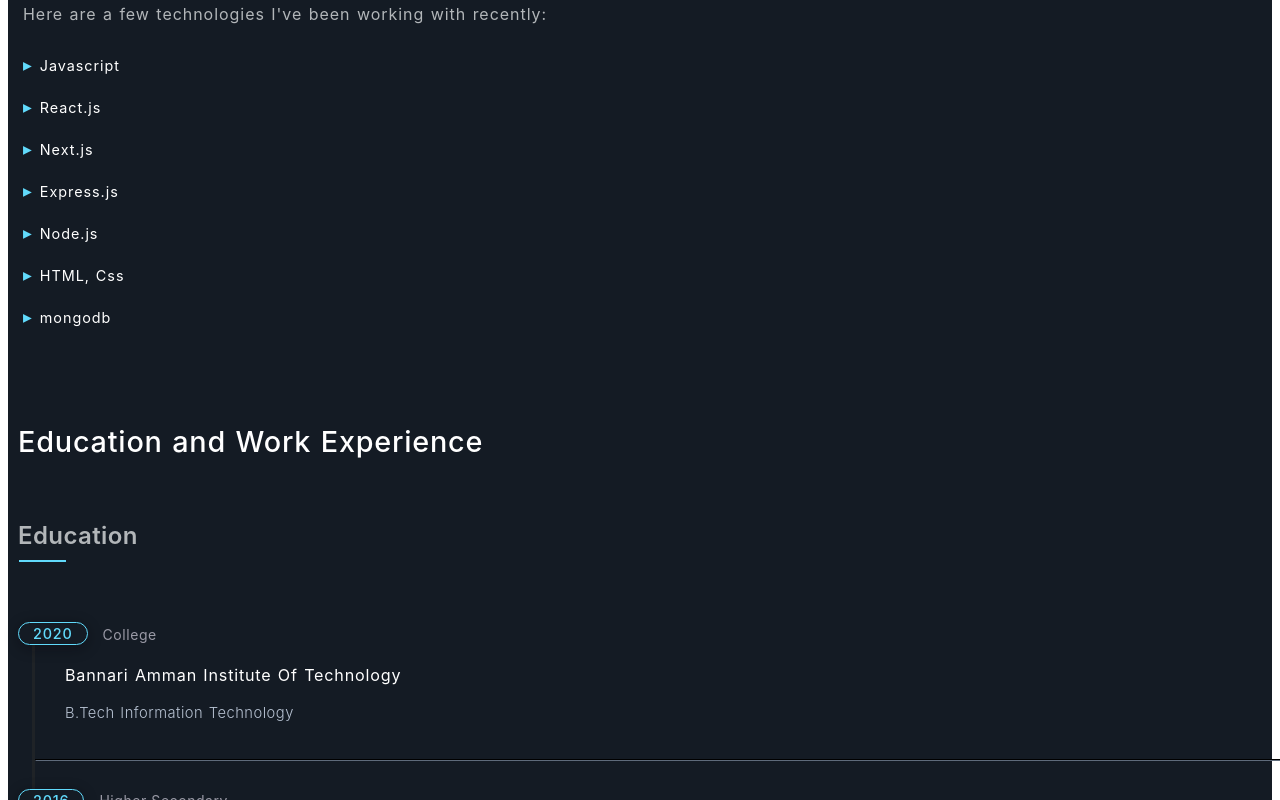
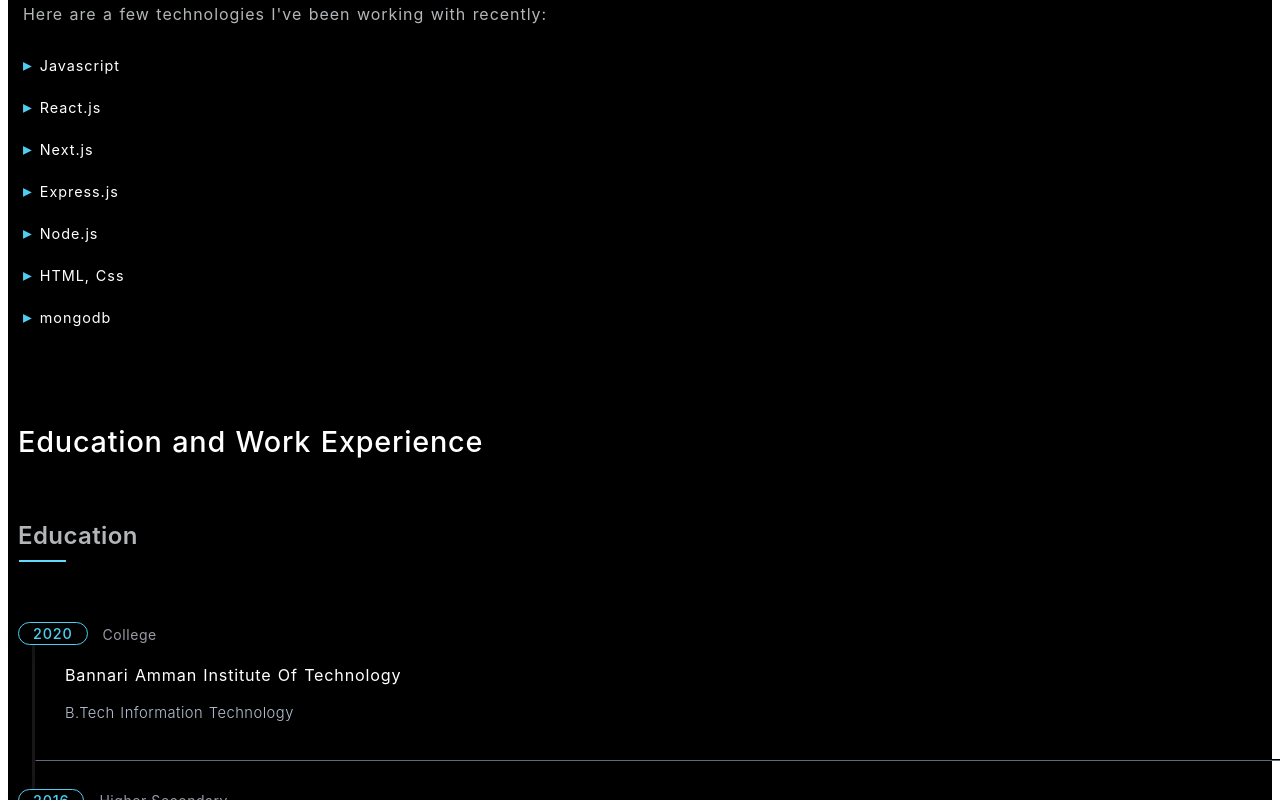
Before and after one commit to SujithGunasekaran/Portfolio, a Next.js app: page / in a window 1280 px wide. Shown: the part 1080-1880 px from the top of the page. Built offline with nearby package versions, Linux system fonts and the light colour scheme; some icons are missing.

Commit message:
color change

```diff
--- a/styles/main.css
+++ b/styles/main.css
@@ -1,7 +1,7 @@
 :root{
-    --dark-first : #141b24;
-    --dark-second : #202026;
-    --primary-blue : #61dafb;
+    --dark-first : #000000;
+    --dark-second : #181616;
+    --primary-blue : #4dcdf0;
     --first-white : #FFFFFF;
     --second-white : #9A9AA6;
     --third-white : #B2B6B9;
@@ -33,7 +33,7 @@
 ::-webkit-scrollbar-thumb {
     -webkit-border-radius: 10px;
     border-radius: 10px;
-    background: #436285;
+    background: #686868;
     -webkit-box-shadow: inset 0 0 6px rgba(0,0,0,0.5);
     box-shadow: inset 0 0 6px rgba(0,0,0,0.5);
 }
--- a/styles/project.css
+++ b/styles/project.css
@@ -25,7 +25,7 @@
 {
     margin-top: 20px;
     padding : 2rem 1.75rem;
-    background-color: #192431;
+    background-color: var(--dark-second);
     height : 95%;
     border-radius: 8px;
     box-shadow: 0 10px 30px -15px rgba(2,12,27,0.7);
@@ -72,12 +72,12 @@
 {
     font-family: var(--inter-font);
     padding-bottom: 10px;
-    font-weight: 600;
+    font-weight: 400;
     font-size: 1.2rem;
     line-height: 2.275rem;
     letter-spacing: 0.060rem;
     text-transform: uppercase;
-    color : var(--third-white);
+    color : var(--first-white);
     transition: 0.5s all ease-in-out;
 }
 .project-card-heading-line
--- a/styles/resume.css
+++ b/styles/resume.css
@@ -24,7 +24,7 @@
 {
     margin-left: 14px;
     padding-bottom: 20px;
-    border-left: 3px solid #1f2327;
+    border-left: 3px solid var(--dark-second);
 }
 .hr-resume
 {
@@ -157,7 +157,7 @@
 .coding-skill-container
 {
     margin : 20px 0px;
-    background-color: #192431;
+    background-color: var(--dark-second);
     border-radius: 0.5rem;
     padding : 30px 25px;
     display: flex;
```
